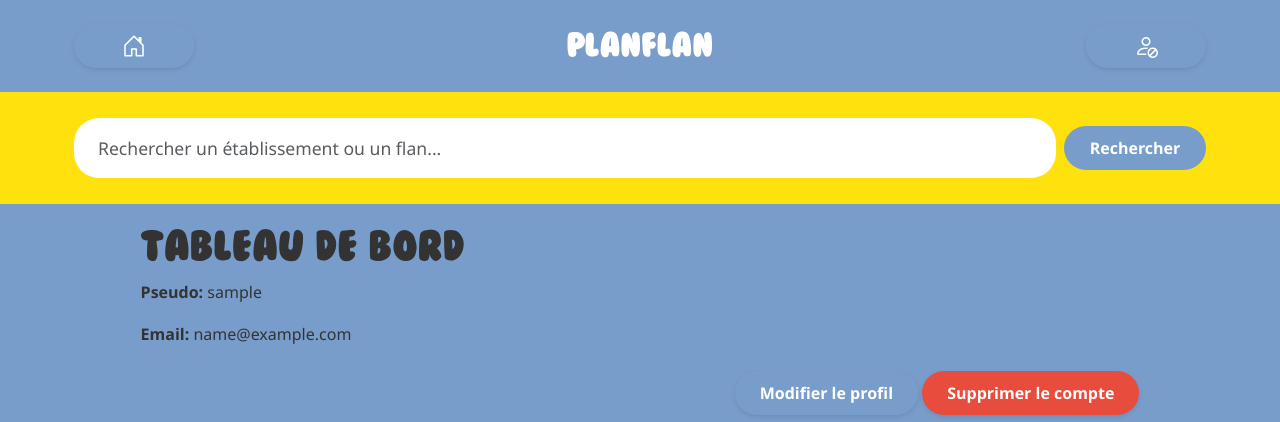
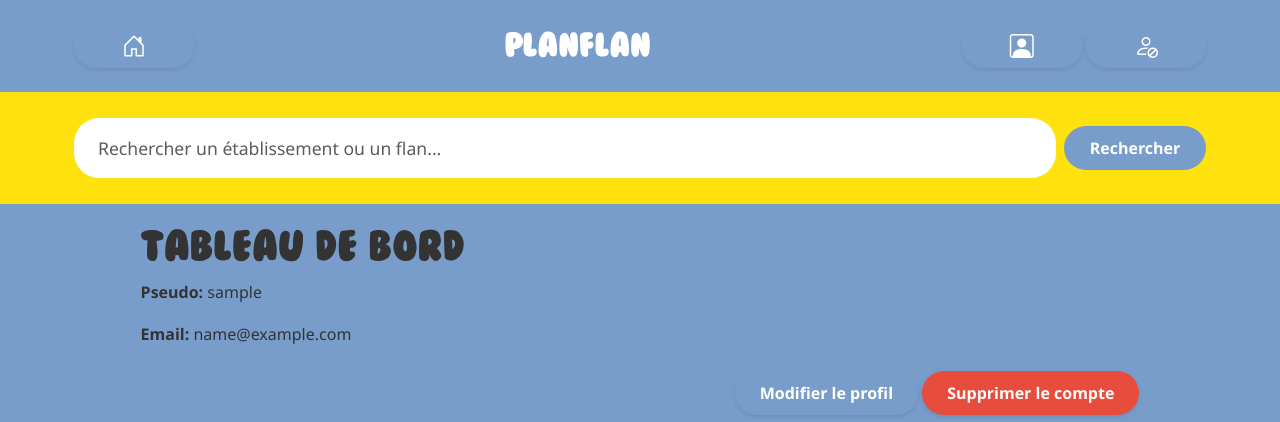
Before and after one commit to WilliamTourte/planflan2, a Flask app: page /dashboard in a window 1280 px wide. Shown: the top 422 px of the page. Run offline with Flask 3, Linux system fonts and the light colour scheme; the visitor is signed in with stand-in values (Sample User, id 1); data that the repository does not hold is empty.

Commit message:
Modifications de l'apparence

```diff
--- a/app/templates/base.html
+++ b/app/templates/base.html
@@ -24,6 +24,9 @@
             <!-- Bouton connexion/déconnexion à droite -->
             <div>
                 {% if current_user.is_authenticated %}
+                     <a class="btn btn-icon" href="{{ url_for('main.dashboard') }}">
+                        <i class="bi bi-person-square"></i>
+                    </a>
                     <a class="btn btn-icon" href="{{ url_for('auth.logout') }}">
                         <i class="bi bi-person-slash"></i>
                     </a>
```
